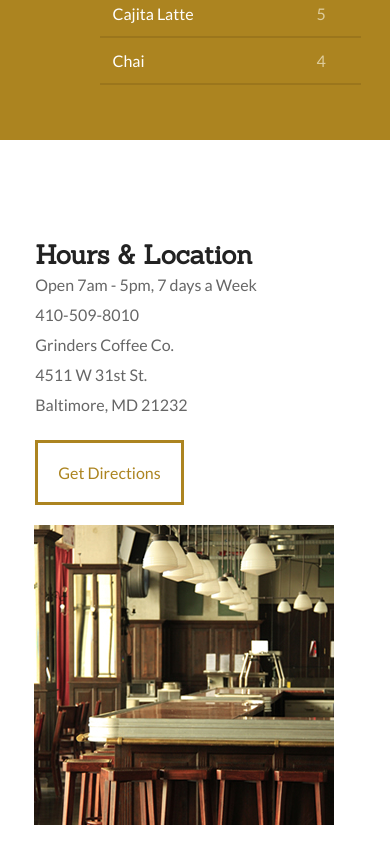
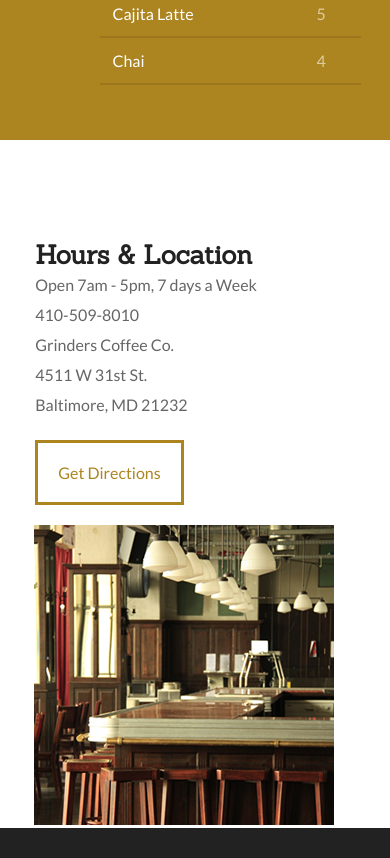
Before and after one commit to NoJuanNobody/grinder-coffee, a plain HTML site: page index.html in a window 390 px wide. Shown: the part 1286-2144 px from the top of the page. Drawn offline with Linux system fonts and the light colour scheme.

```diff
--- a/css/master.css
+++ b/css/master.css
@@ -38,6 +38,7 @@
 	}
 	div.content{
 		padding:100px 0;
+		padding-bottom: 0px
 	}
 	tr.noborder{
 		border-bottom: 2px solid #9B761C;
```
